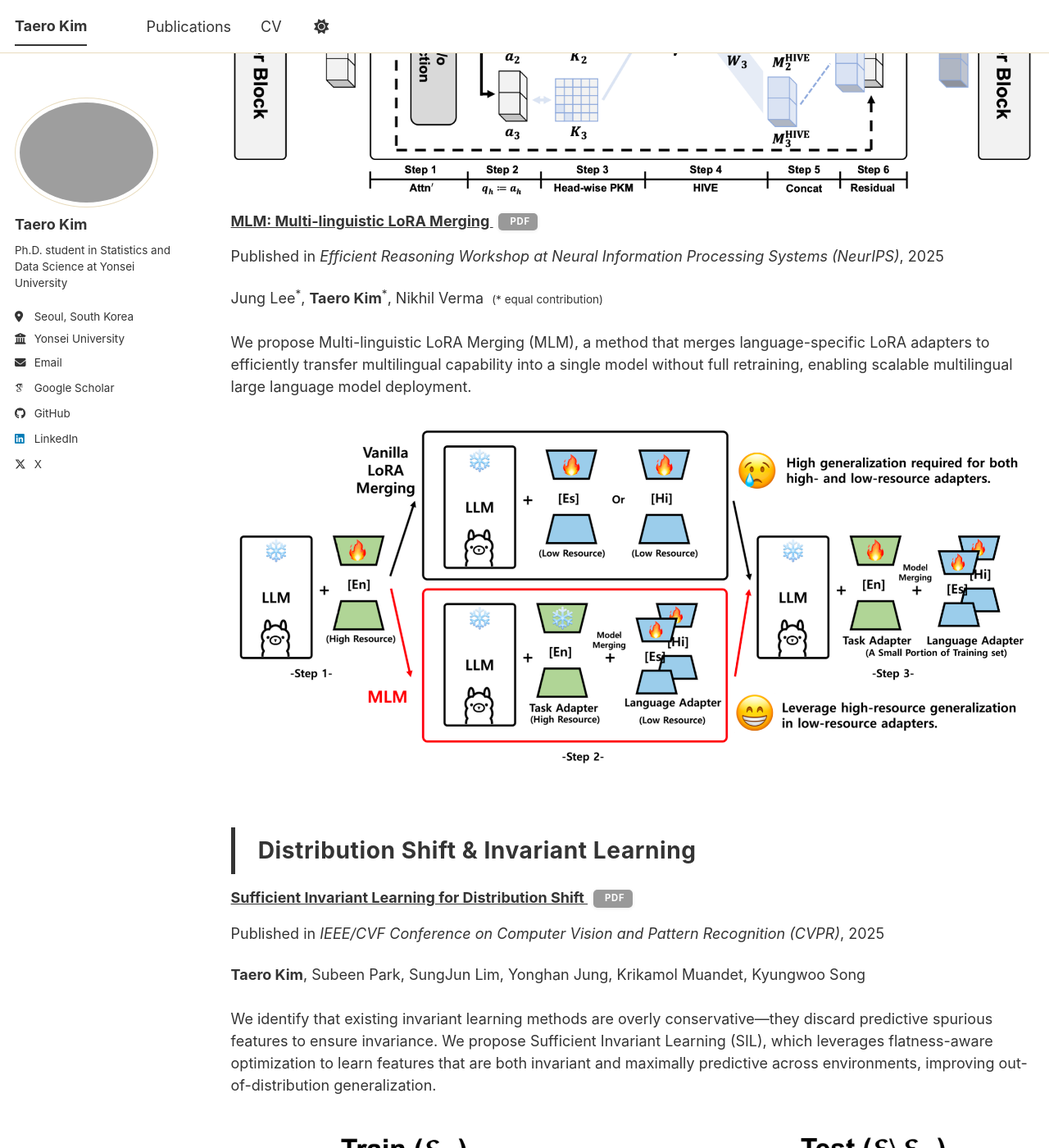
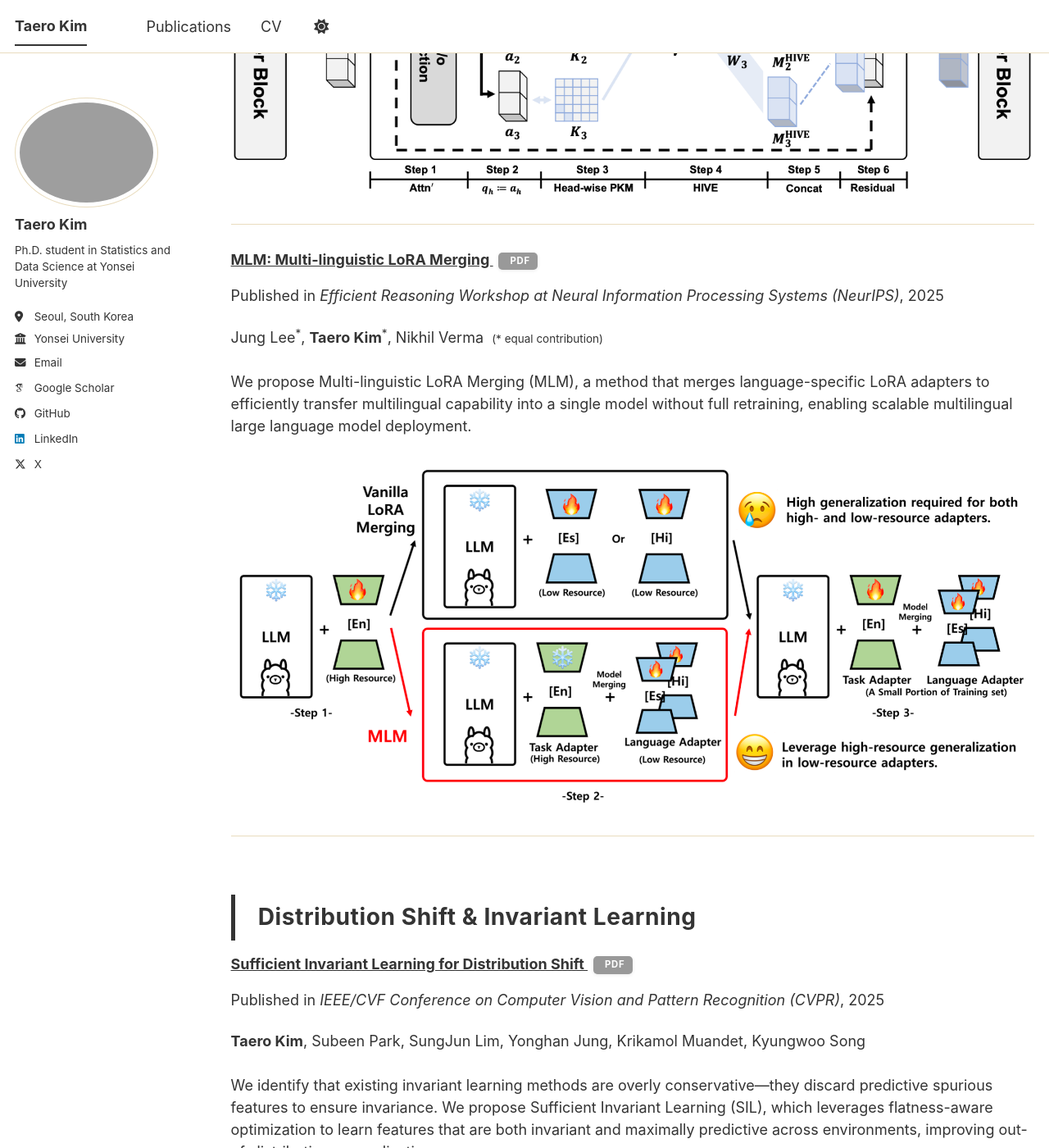
Before and after one commit to GoldMilkyway/goldmilkyway.github.io, a Jekyll site: the page built from _pages/about.md, in a window 1280 px wide and 1400 px high, scrolled down 1384 px. Shown: the whole window at 82% size. Built offline with Jekyll 4.4.1, drawn with Linux system fonts in a browser that asks for light colours; some web fonts are replaced; a script bundle is joined from its source files by our own code; library files that are not in the unit come from our copies.

Commit message:
ver_2.17

```diff
--- a/_sass/layout/_archive.scss
+++ b/_sass/layout/_archive.scss
@@ -103,6 +103,17 @@
     margin-top: 1em;
     font-size: $type-size-5;
     border-bottom: none;
+  }
+
+  .list__item {
+    padding-bottom: 1.8em;
+    margin-bottom: 1.8em;
+    border-bottom: 1px solid var(--global-border-color);
+
+    &:last-child {
+      border-bottom: none;
+      margin-bottom: 0;
+    }
   }
 }
 
```
